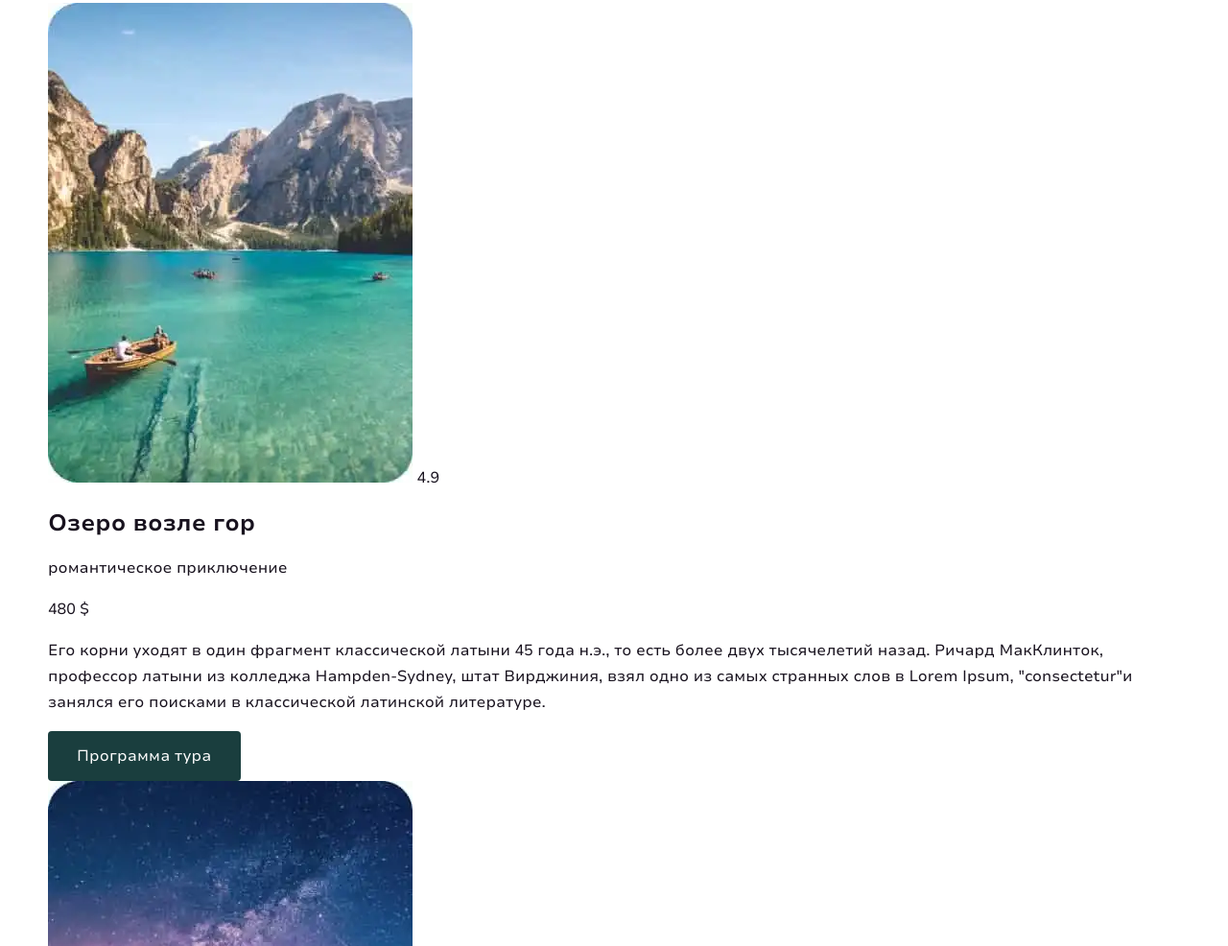
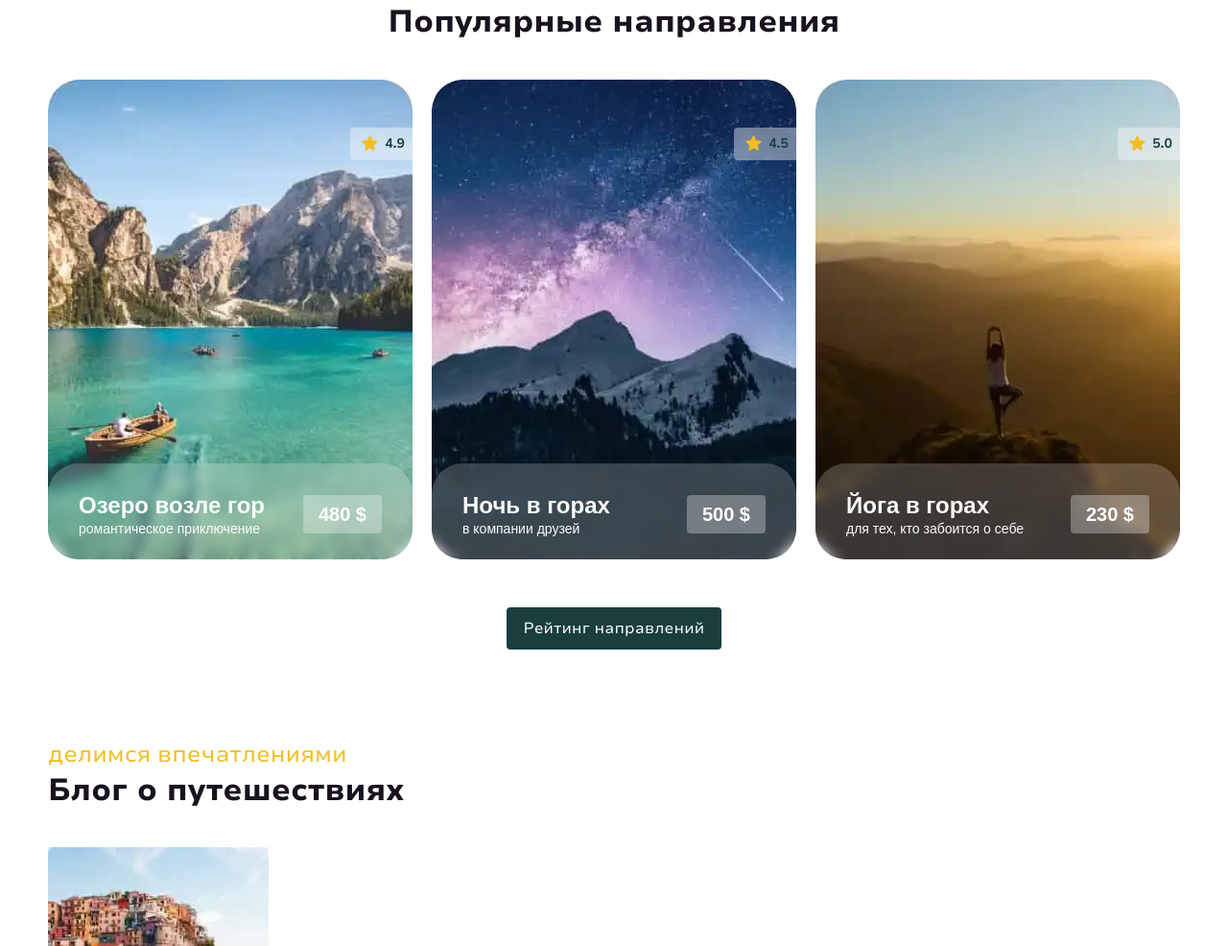
Before and after one commit to NicoMSK/Trip_Tibet, a website: page index.html in a window 1280 px wide. Shown: the part 2655-3641 px from the top of the page at 96% size. Drawn offline with Linux system fonts and the light colour scheme.

Commit message:
Стилизовал и адаптировал блок Favourites (#6)
* Частично стилизовал блок favourites, подготовил картиочки туров под дальнейшую стилизацию

* Стилизовал блок favorites под десктоп

* Поправил карточки избранного ,что корректно отображался скрытый текст и предусмотрел переполнение этим текстом, что красиво обрезался излишек

* Адаптировал блок favourites

```diff
--- a/index.html
+++ b/index.html
@@ -189,69 +189,81 @@
             <picture>
               <source srcset="images/favourites/lake-boat.webp 1x, images/favourites/lake-boat@2x.webp 2x"
                 type="image/webp">
-              <img src="images/favourites/lake-boat.jpg" srcset="images/favourites/lake-boat@2x.jpg" width="380"
-                height="500" alt="Озеро возле гор" loading="lazy">
+              <img class="favourites__img" src="images/favourites/lake-boat.jpg"
+                srcset="images/favourites/lake-boat@2x.jpg" width="380" height="500" alt="Озеро возле гор"
+                loading="lazy">
             </picture>
             <span class="favourites__star">4.9</span>
             <div class="favourites__wrapper">
-              <div class="favourites__box-text">
-                <h2 class="favourites__title">Озеро возле гор</h2>
-                <p class="favourites__text">романтическое приключение</p>
+              <div class="favourites__preview-box">
+                <div class="favourites__text-box">
+                  <h2 class="favourites__title-card">Озеро возле гор</h2>
+                  <p class="favourites__text-card">романтическое приключение</p>
                 </div>
                 <p class="favourites__price">480 $</p>
               </div>
               <div class="favourites__hidden">
-              <p class="favourites__description">Его корни уходят в&nbsp;один фрагмент классической латыни 45&nbsp;года
+                <p class="favourites__description">Его корни уходят в&nbsp;один фрагмент классической латыни
+                  45&nbsp;года
                   н.э., то&nbsp;есть более двух тысячелетий назад. Ричард МакКлинток, профессор латыни из&nbsp;колледжа
                   Hampden-Sydney, штат Вирджиния, взял одно из&nbsp;самых странных слов в&nbsp;Lorem Ipsum,
                   &quot;consectetur&quot;и занялся его поисками в&nbsp;классической латинской литературе.</p>
                 <a class="favourites__link btn" href="#">Программа тура</a>
+              </div>
             </div>
           </li>
           <li class="favourites__item">
             <picture>
               <source srcset="images/favourites/night-mountain.webp 1x, images/favourites/night-mountain@2x.webp 2x"
                 type="image/webp">
-              <img src="images/favourites/night-mountain.jpg" srcset="images/favourites/night-mountain@2x.jpg"
-                width="380" height="500" alt="Ночь в горах" loading="lazy">
+              <img class="favourites__img" src="images/favourites/night-mountain.jpg"
+                srcset="images/favourites/night-mountain@2x.jpg" width="380" height="500" alt="Ночь в горах"
+                loading="lazy">
             </picture>
             <span class="favourites__star">4.5</span>
             <div class="favourites__wrapper">
+              <div class="favourites__preview-box">
                 <div class="favourites__box-text">
-                <h2 class="favourites__title">Ночь в горах</h2>
-                <p class="favourites__text">в компании друзей</p>
+                  <h2 class="favourites__title-card">Ночь в горах</h2>
+                  <p class="favourites__text-card">в компании друзей</p>
                 </div>
                 <p class="favourites__price">500 $</p>
               </div>
               <div class="favourites__hidden">
-              <p class="favourites__description">Его корни уходят в&nbsp;один фрагмент классической латыни 45&nbsp;года
+                <p class="favourites__description">Его корни уходят в&nbsp;один фрагмент классической латыни
+                  45&nbsp;года
                   н.э., то&nbsp;есть более двух тысячелетий назад. Ричард МакКлинток, профессор латыни из&nbsp;колледжа
                   Hampden-Sydney, штат Вирджиния, взял одно из&nbsp;самых странных слов в&nbsp;Lorem Ipsum,
                   &quot;consectetur&quot;и занялся его поисками в&nbsp;классической латинской литературе.</p>
                 <a class="favourites__link btn" href="#">Программа тура</a>
+              </div>
             </div>
           </li>
           <li class="favourites__item">
             <picture>
               <source srcset="images/favourites/yoga-mountain.webp 1x, images/favourites/yoga-mountain@2x.webp 2x"
                 type="image/webp">
-              <img src="images/favourites/yoga-mountain.jpg" srcset="images/favourites/yoga-mountain@2x.jpg" width="380"
-                height="500" alt="Йога в горах" loading="lazy">
+              <img class="favourites__img" src="images/favourites/yoga-mountain.jpg"
+                srcset="images/favourites/yoga-mountain@2x.jpg" width="380" height="500" alt="Йога в горах"
+                loading="lazy">
             </picture>
             <span class="favourites__star">5.0</span>
             <div class="favourites__wrapper">
+              <div class="favourites__preview-box">
                 <div class="favourites__box-text">
-                <h2 class="favourites__title">Йога в горах</h2>
-                <p class="favourites__text">для тех, кто забоится о себе</p>
+                  <h2 class="favourites__title-card">Йога в горах</h2>
+                  <p class="favourites__text-card">для тех, кто забоится о себе</p>
                 </div>
                 <p class="favourites__price">230 $</p>
               </div>
               <div class="favourites__hidden">
-              <p class="favourites__description">Его корни уходят в&nbsp;один фрагмент классической латыни 45&nbsp;года
+                <p class="favourites__description">Его корни уходят в&nbsp;один фрагмент классической латыни
+                  45&nbsp;года
                   н.э., то&nbsp;есть более двух тысячелетий назад. Ричард МакКлинток, профессор латыни из&nbsp;колледжа
                   Hampden-Sydney, штат Вирджиния, взял одно из&nbsp;самых странных слов в&nbsp;Lorem Ipsum,
                   &quot;consectetur&quot;и занялся его поисками в&nbsp;классической латинской литературе.</p>
                 <a class="favourites__link btn" href="#">Программа тура</a>
+              </div>
             </div>
           </li>
         </ul>
--- a/styles/blocks/_favourites.scss
+++ b/styles/blocks/_favourites.scss
@@ -0,0 +1,200 @@
+.favourites__container {
+  padding-top: 80px;
+  padding-bottom: 100px;
+  display: flex;
+  flex-direction: column;
+  align-items: center;
+
+  @media (max-width: $tablet-medium-width) {
+    padding-top: 65px;
+    padding-bottom: 65px;
+  }
+
+  @media (max-width: $mobile-width) {
+    padding-top: 50px;
+    padding-bottom: 50px;
+    align-items: start;
+  }
+}
+
+.favourites__title {
+  @media (max-width: $tablet-width) {
+    margin-bottom: 32px;
+  }
+}
+
+.favourites__list {
+  margin-bottom: 50px;
+  display: flex;
+  gap: 10px 20px;
+
+  @media (max-width: $tablet-width) {
+    margin-bottom: 32px;
+    overflow-x: auto;
+  }
+}
+
+.favourites__item {
+  position: relative;
+  overflow: hidden;
+  border-radius: 32px;
+
+  @media (max-width: $tablet-width) {
+    flex: 1 0 285px;
+  }
+}
+
+.favourites__item:hover .favourites__wrapper {
+  top: 0;
+
+  @media (max-width: $tablet-medium-width) {
+    top: 80%;
+  }
+}
+
+.favourites__item:hover .favourites__star {
+  opacity: 0;
+}
+
+.favourites__img {
+  display: block;
+}
+
+.favourites__star {
+  padding: 8px;
+  padding-left: 36px;
+  font-size: 0.875rem;
+  font-weight: 700;
+  line-height: 129%;
+  position: absolute;
+  top: 50px;
+  right: 0;
+  color: $button;
+  backdrop-filter: blur(4px);
+  background: rgba($main-light, 0.4);
+  border-radius: 4px 0 0 4px;
+
+  &::before {
+    content: "";
+    display: block;
+    position: absolute;
+    width: 17px;
+    height: 16px;
+    top: 8px;
+    left: 12px;
+    background-image: url("../icons/sprite.svg#star");
+  }
+
+  @media (max-width: $tablet-width) {
+    top: 36px;
+  }
+}
+
+.favourites__wrapper {
+  padding: 30px 32px 20px;
+  height: 100%;
+  font-family: Arial, sans-serif;
+  display: flex;
+  flex-direction: column;
+  position: absolute;
+  top: 80%;
+  color: $main-light;
+  backdrop-filter: blur(6px);
+  background: rgba($main-bg, 0.2);
+  border-radius: 32px;
+  transition: all 0.9s;
+
+  @media (max-width: $desktop-width) {
+    padding: 24px;
+  }
+
+  @media (max-width: $tablet-medium-width) {
+    padding: 16px;
+  }
+
+  @media (max-width: $tablet-width) {
+    padding: 20px 24px;
+  }
+}
+
+.favourites__preview-box {
+  margin-bottom: 38px;
+  display: flex;
+  justify-content: space-between;
+  align-items: center;
+  border-radius: 4px 0 0 4px;
+
+  @media (max-width: $desktop-width) {
+    margin-bottom: 28px;
+  }
+}
+
+.favourites__title-card {
+  margin: 0;
+  line-height: 120%;
+
+  @media (max-width: $desktop-width) {
+    font-size: 1.3125rem;
+  }
+
+  @media (max-width: $tablet-medium-width) {
+    font-size: 1.125rem;
+  }
+}
+
+.favourites__text-card {
+  margin: 0;
+  font-size: 0.875rem;
+  line-height: 129%;
+
+  @media (max-width: $desktop-width) {
+    display: none;
+  }
+}
+
+.favourites__hidden {
+  height: 100%;
+  display: flex;
+  flex-direction: column;
+}
+
+.favourites__price {
+  margin: 0;
+  padding: 8px 16px;
+  font-size: 1.25rem;
+  font-weight: 700;
+  line-height: 120%;
+  background-color: rgba($main-bg, 0.3);
+  border-radius: 4px;
+
+  @media (max-width: $desktop-width) {
+    padding: 8px;
+    font-size: 1.125rem;
+  }
+
+  @media (max-width: $tablet-medium-width) {
+    font-size: 1.125rem;
+  }
+
+  @media (max-width: $tablet-medium-width) {
+    font-size: 1rem;
+  }
+}
+
+.favourites__description {
+  margin: 0;
+  line-height: 150%;
+  overflow: hidden;
+  display: -webkit-box;
+  -webkit-line-clamp: 12;
+  -webkit-box-orient: vertical;
+
+  @media (max-width: $desktop-width) {
+    -webkit-line-clamp: 9;
+  }
+}
+
+.favourites__link {
+  margin-top: auto;
+  padding: 12px 18px;
+}
--- a/styles/blocks/_preview-text.scss
+++ b/styles/blocks/_preview-text.scss
@@ -7,7 +7,7 @@
   line-height: 83%;
   color: $preview-text;
 
-  @media (max-width: $mobile-width) {
+  @media (max-width: $tablet-width) {
     font-size: 1rem;
     line-height: 125%;
   }
--- a/styles/blocks/_title.scss
+++ b/styles/blocks/_title.scss
@@ -3,7 +3,7 @@
 
   margin-bottom: 40px;
 
-  @media (max-width: $mobile-width) {
+  @media (max-width: $tablet-width) {
     font-size: 1.5rem;
   }
 }
```
Also changed, not shown: styles/styles.css, 1 other file. Lines whose indentation alone changed are shown as unchanged.
